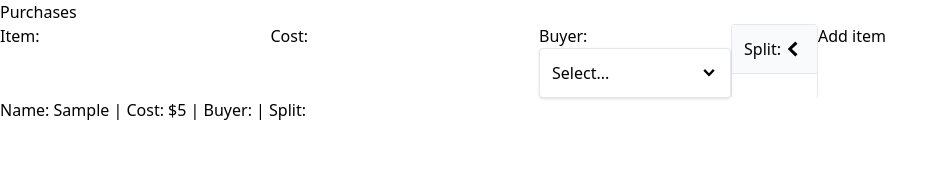
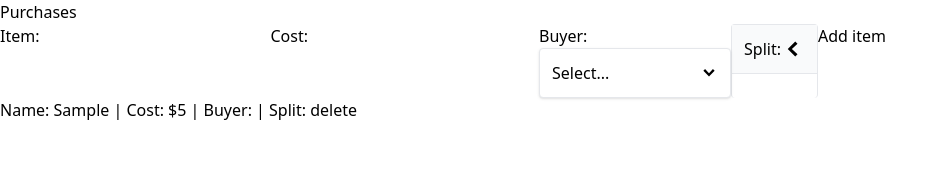
Before and after one commit to brianslab/rentcalc, a Next.js app: page /purchases in a window 1280 px wide. Both pictures are taken after typing "Sample", "5" into the empty fields and a click on the button "Add item". Shown: the top 188 px of the page, without its empty margins (0-948 px from the left). Built offline with nearby package versions, Linux system fonts and the light colour scheme.

Commit message:
create delete item button

```diff
--- a/components/PurchasesList.tsx
+++ b/components/PurchasesList.tsx
@@ -1,6 +1,6 @@
-import { Fragment, useEffect } from 'react';
+import { MouseEventHandler, useEffect } from 'react';
 import { useDispatch, useSelector } from 'react-redux';
-import { changeItemSplit } from '../store';
+import { changeItemSplit, removeItem } from '../store';
 import { Item, Roommate, RootState } from '../store/types';
 import { getRoommateByID } from '../utils/getRoommateByID';
 import AddItem from './AddItem';
@@ -29,10 +29,16 @@ function PurchasesList() {
         `;
     });
 
+    function handleItemDelete(id: string) {
+      dispatch(removeItem(id));
+    }
+
     return (
       <div key={item.id}>
         Name: {item.name} | Cost: ${item.cost} | Buyer: {item.buyer} | Split:{' '}
         {renderedItemSplit}
+        {/* <button>edit</button> */}
+        <button onClick={(event) => handleItemDelete(item.id)}>delete</button>
       </div>
     );
   });
```
